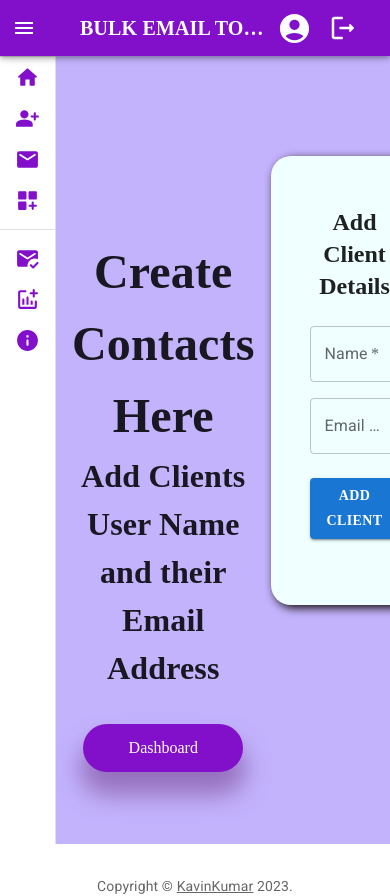
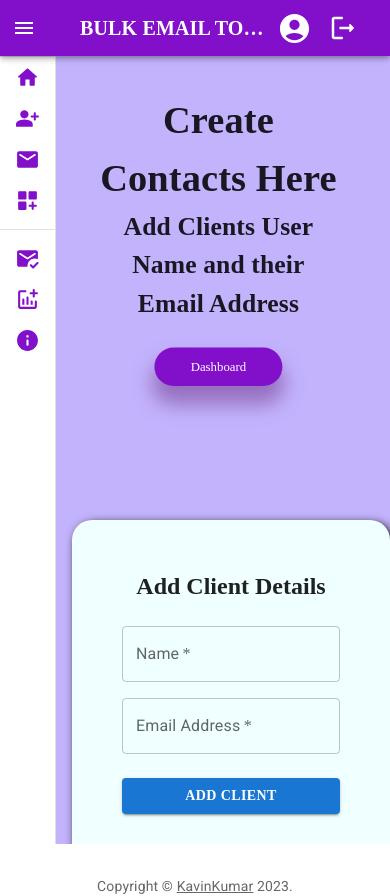
Before and after one commit to Kavinkumar1998/Bulkemailtool-frontend, a React (Create React App) app: page /Adduser in a window 390 px wide. Built offline with nearby package versions, Linux system fonts and the light colour scheme; no server answers; sample sign-in values are in the browser's storage.

Commit message:
changes added

```diff
--- a/src/Components/Adduser/Adduser.css
+++ b/src/Components/Adduser/Adduser.css
@@ -45,3 +45,28 @@ margin-top: 2rem;
   width: 200px;
   margin-right: 5rem;
 }
+
+
+@media screen and (max-width: 480px) {
+  .a-main{
+    display:flex;
+    flex-direction:column;
+    height :90vh;
+    width: 80vw;
+}
+.a-left{
+  margin-top:-2rem;
+transform: scale(0.8);
+margin-bottom: -5rem;
+}
+
+.a-right{
+
+  height : 350px;
+  width: 350px;
+  margin-bottom: -5rem;
+
+}
+
+
+}
--- a/src/Components/Charts/Charts.css
+++ b/src/Components/Charts/Charts.css
@@ -3,3 +3,11 @@ padding-top: 4rem;
 padding-left: 14rem;
 
 }
+@media screen and (max-width: 480px) {
+.charts{
+transform: scale(0.4);
+align-self: center;
+width: 180px;
+margin-left: -150px;
+}
+}
--- a/src/Components/Dashboard/Dashboard.css
+++ b/src/Components/Dashboard/Dashboard.css
@@ -31,3 +31,12 @@
 .child-segment{
   margin-top:-8rem;
 }
+
+@media screen and (max-width: 480px) {
+
+  .child-segment{
+   width: 80vw;
+  }
+
+
+}
--- a/src/Components/Edituser/Edituser.css
+++ b/src/Components/Edituser/Edituser.css
@@ -44,3 +44,25 @@
   width: 200px;
   margin-right: 5rem;
 }
+
+@media screen and (max-width: 480px) {
+  .e-main{
+    display:flex;
+    flex-direction:column;
+    height :90vh;
+    width: 80vw;
+}
+.e-left{
+  margin-top:1rem;
+transform: scale(0.8);
+margin-bottom: -5rem;
+}
+
+.e-right{
+
+  height : 350px;
+  width: 350px;
+  margin-bottom: 5rem;
+}
+
+}
--- a/src/Components/Home/Home.css
+++ b/src/Components/Home/Home.css
@@ -44,3 +44,23 @@ align-self: center;
     width: 200px;
     margin-right: 5rem;
  }
+
+ @media screen and (max-width: 480px) {
+  .Home{
+    margin-top:5px;
+    display: flex;
+    flex-direction:column;
+    height: 100vh;
+    width:90vw;
+
+ }
+ .h-left{
+transform: scale(0.8);
+
+}
+.h-right{
+display: none;
+
+}
+
+ }
--- a/src/Components/Profile/Profile.css
+++ b/src/Components/Profile/Profile.css
@@ -15,3 +15,12 @@
    background-color:  rgb(188, 107, 238);
 
 }
+
+@media screen and (max-width: 480px) {
+
+    .profile{
+      width:100%;
+  transform: scale(0.9);
+        }
+
+         }
--- a/src/Components/Sendmail/Sendmail.css
+++ b/src/Components/Sendmail/Sendmail.css
@@ -5,13 +5,13 @@
     align-items: center;
 
 }
-.a-main{
+.s-main{
     display:flex;
     height :90vh;
     margin-top:4rem;
     width: 100vw;
 }
-.a-left{
+.s-left{
     margin-top: 10rem;
     display:flex;
     position: realtive;
@@ -21,16 +21,16 @@
     padding-left: 1rem;
 
  }
- .content{
+ .s-content{
     display:flex;
     flex-direction:column;
  }
- .content>:nth-child(1){
+ .s-content>:nth-child(1){
 
   font-weight:bold ;
   font-size:3em;
  }
- .content>:nth-child(2){
+ .s-content>:nth-child(2){
    font-weight: bold;
    font-size:2rem;
  }
@@ -40,7 +40,7 @@ margin-top: 2rem;
  height: 3rem;
 }
 
- .a-right{
+ .s-right{
   display:flex;
   position: realtive;
   flex:1;
@@ -48,3 +48,27 @@ margin-top: 2rem;
   width: 200px;
   margin-right: 5rem;
 }
+
+@media screen and (max-width: 480px) {
+  .s-main{
+    display:flex;
+    flex-direction:column;
+    height :100vh;
+    width: 80vw;
+
+}
+.s-left{
+  margin-top:2rem;
+transform: scale(0.8);
+}
+
+.s-right{
+  margin-top:-10rem;
+  height : 300px;
+  width: 350px;
+
+
+}
+
+
+}
--- a/src/Components/Sendmail/Sendmail.js
+++ b/src/Components/Sendmail/Sendmail.js
@@ -58,9 +58,9 @@ const Sendmail =({Mail,setMail})=>{
   return (
 <Dashboard>
 
-<div className="a-main">
-<div className="a-left">
-<div className="content">
+<div className="s-main">
+<div className="s-left">
+<div className="s-content">
 
 <span>Send Bulk Mail Here</span>
     <span>
@@ -68,7 +68,7 @@ const Sendmail =({Mail,setMail})=>{
     </span>
 </div>
 </div>
-<div className="a-right">
+<div className="s-right">
 
 <Container component="main" maxWidth="xs">
         <CssBaseline />
--- a/src/Components/Sentmails/Sentmails.css
+++ b/src/Components/Sentmails/Sentmails.css
@@ -20,3 +20,12 @@
      background-color: rgb(188, 107, 238);
      justify-content: center;
    }
+
+   @media screen and (max-width: 480px) {
+
+    .card-container{
+    transform: scale(0.9);
+
+      }
+
+       }
--- a/src/Components/Userdashboard/Userdashboard.css
+++ b/src/Components/Userdashboard/Userdashboard.css
@@ -20,3 +20,12 @@
      background-color:rgb(188, 107, 238);
      justify-content: center;
    }
+
+   @media screen and (max-width: 480px) {
+
+.card-container{
+transform: scale(0.9);
+
+  }
+
+   }
--- a/src/Components/Veiwmail/veiwmail.css
+++ b/src/Components/Veiwmail/veiwmail.css
@@ -15,3 +15,12 @@
     background-color:  rgb(188, 107, 238);
     box-shadow : 3px 3px 10px 0px rgb(22, 11, 11);
   }
+
+  @media screen and (max-width: 480px) {
+
+  .container{
+    width:100%;
+    transform: scale(0.9);
+      }
+
+       }
```
Also changed, not shown: src/Components/Login.js/Login.css (+7 -0 lines).
